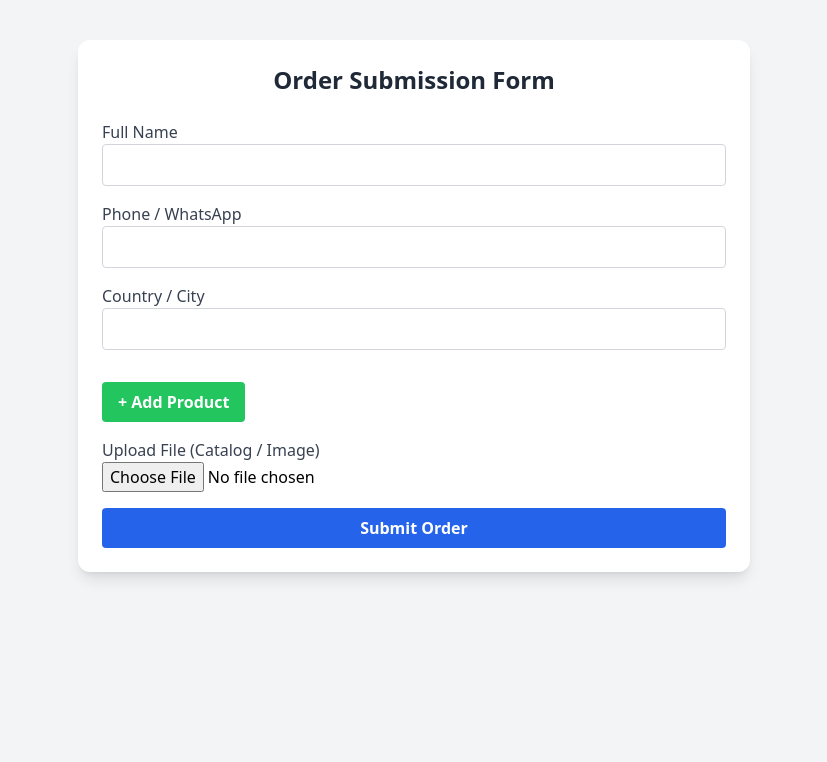
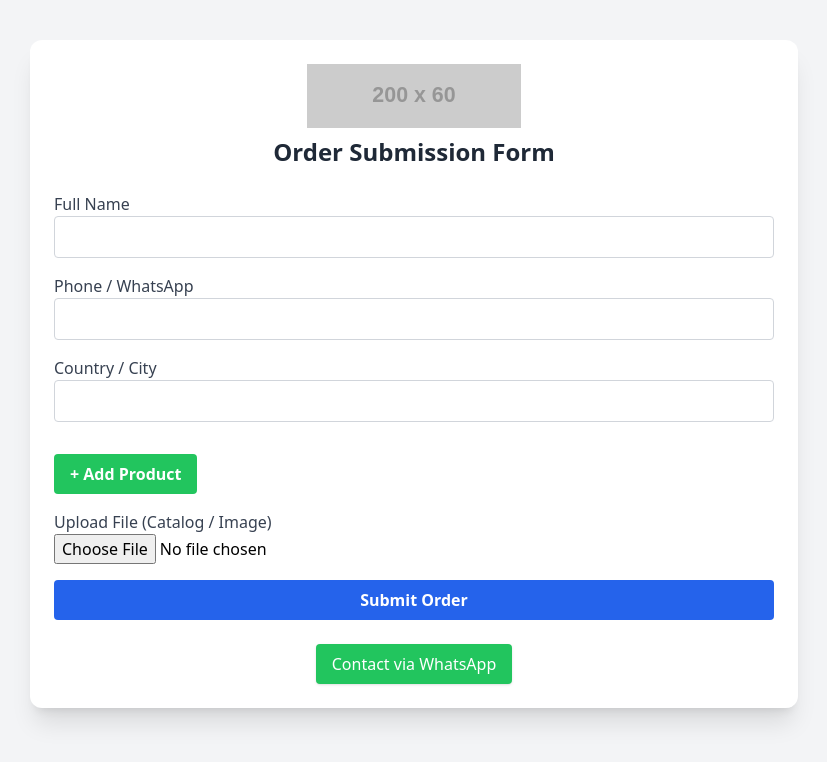
Before and after one commit to shlkhd/tiragon-order-app, a website: page public/index.html in a window 1280 px wide. Shown: the whole page, without its empty margins (226-1053 px from the left). Drawn offline with nearby package versions, Linux system fonts and the light colour scheme; placeholder pictures from the web are drawn by us.

Commit message:
Add files via upload

```diff
--- a/public/index.html
+++ b/public/index.html
@@ -4,17 +4,17 @@
 <head>
   <meta charset="UTF-8" />
   <meta name="viewport" content="width=device-width, initial-scale=1.0" />
-  <title>Multi-Product Order Form</title>
+  <title>Tiragon Order Form</title>
   <script src="https://cdn.tailwindcss.com"></script>
   <script>
     function addProductFields() {
       const container = document.getElementById('products');
       const index = container.children.length;
       const div = document.createElement('div');
-      div.className = "border border-gray-300 p-4 rounded mb-4";
+      div.className = "border border-gray-300 p-4 rounded mb-4 bg-gray-50";
 
       div.innerHTML = `
-        <h4 class="font-semibold mb-2">Product ${index + 1}</h4>
+        <h4 class="font-semibold mb-2">Product $${index + 1}</h4>
         <label class="block text-gray-700">Product Type</label>
         <input type="text" name="product[]" class="w-full border border-gray-300 rounded p-2 mb-2" />
         <label class="block text-gray-700">Weight / Quantity</label>
@@ -27,8 +27,11 @@
   </script>
 </head>
 <body class="bg-gray-100 font-sans">
-  <div class="max-w-2xl mx-auto p-6 bg-white shadow-lg mt-10 rounded-xl">
-    <h1 class="text-2xl font-bold mb-6 text-center text-gray-800">Order Submission Form</h1>
+  <div class="max-w-3xl mx-auto p-6 bg-white shadow-xl mt-10 rounded-xl">
+    <div class="text-center mb-6">
+      <img src="https://via.placeholder.com/200x60?text=Tiragon+Logo" alt="Tiragon Logo" class="mx-auto h-16" />
+      <h1 class="text-2xl font-bold text-gray-800 mt-2">Order Submission Form</h1>
+    </div>
     <form action="/submit" method="POST" enctype="multipart/form-data" class="space-y-4">
       <div>
         <label class="block text-gray-700">Full Name</label>
@@ -56,6 +59,12 @@
         Submit Order
       </button>
     </form>
+    <div class="text-center mt-6">
+      <a href="https://wa.me/971557068949" target="_blank"
+         class="inline-block bg-green-500 text-white px-4 py-2 rounded shadow hover:bg-green-600">
+        Contact via WhatsApp
+      </a>
+    </div>
   </div>
 </body>
 </html>
```
